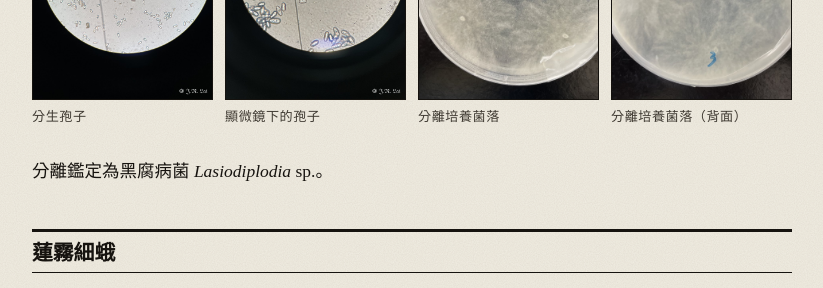
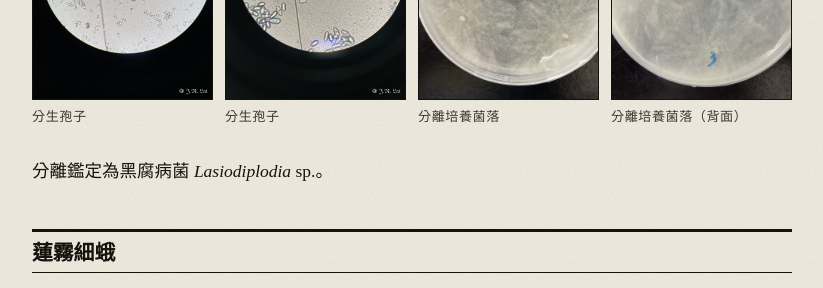
Before and after one commit to laijianren/laijianren.github.io, a Jekyll site: the page built from _cases/2023-06-02-nanzhou-wax-apple-fruit-rot.md, in a window 1280 px wide and 900 px high, scrolled down 2359 px. Shown: the part 151-439 px from the top of the window, without its empty margins (228-1051 px from the left). Built offline with Jekyll 4.4.1, drawn with Linux system fonts in a browser that asks for light colours; some web fonts are replaced; grey boxes are pictures that could not be loaded.

Commit message:
南州蓮霧：黑腐病第二張分生孢子圖說
Co-Authored-By: Claude Opus 5.5 (1M context) <noreply@anthropic.com>
Claude-Session: https://claude.ai/code/session_01XJGjkT6ynprrpQ61onDbZk

```diff
--- a/_cases/2023-06-02-nanzhou-wax-apple-fruit-rot.md
+++ b/_cases/2023-06-02-nanzhou-wax-apple-fruit-rot.md
@@ -39,7 +39,7 @@ cover_caption: 果腐病果實
 
 <div class="photo-grid">
 <figure class="photo"><img src="/assets/cases/2023-06-02-nanzhou-wax-apple/13.jpg" alt="顯微鏡下的孢子"><figcaption>分生孢子</figcaption></figure>
-<figure class="photo"><img src="/assets/cases/2023-06-02-nanzhou-wax-apple/14.jpg" alt="顯微鏡下的孢子"><figcaption>顯微鏡下的孢子</figcaption></figure>
+<figure class="photo"><img src="/assets/cases/2023-06-02-nanzhou-wax-apple/14.jpg" alt="顯微鏡下的孢子"><figcaption>分生孢子</figcaption></figure>
 <figure class="photo"><img src="/assets/cases/2023-06-02-nanzhou-wax-apple/15.jpg" alt="培養皿上的灰色菌落"><figcaption>分離培養菌落</figcaption></figure>
 <figure class="photo"><img src="/assets/cases/2023-06-02-nanzhou-wax-apple/16.jpg" alt="培養皿上的灰色菌落"><figcaption>分離培養菌落（背面）</figcaption></figure>
 </div>
```
